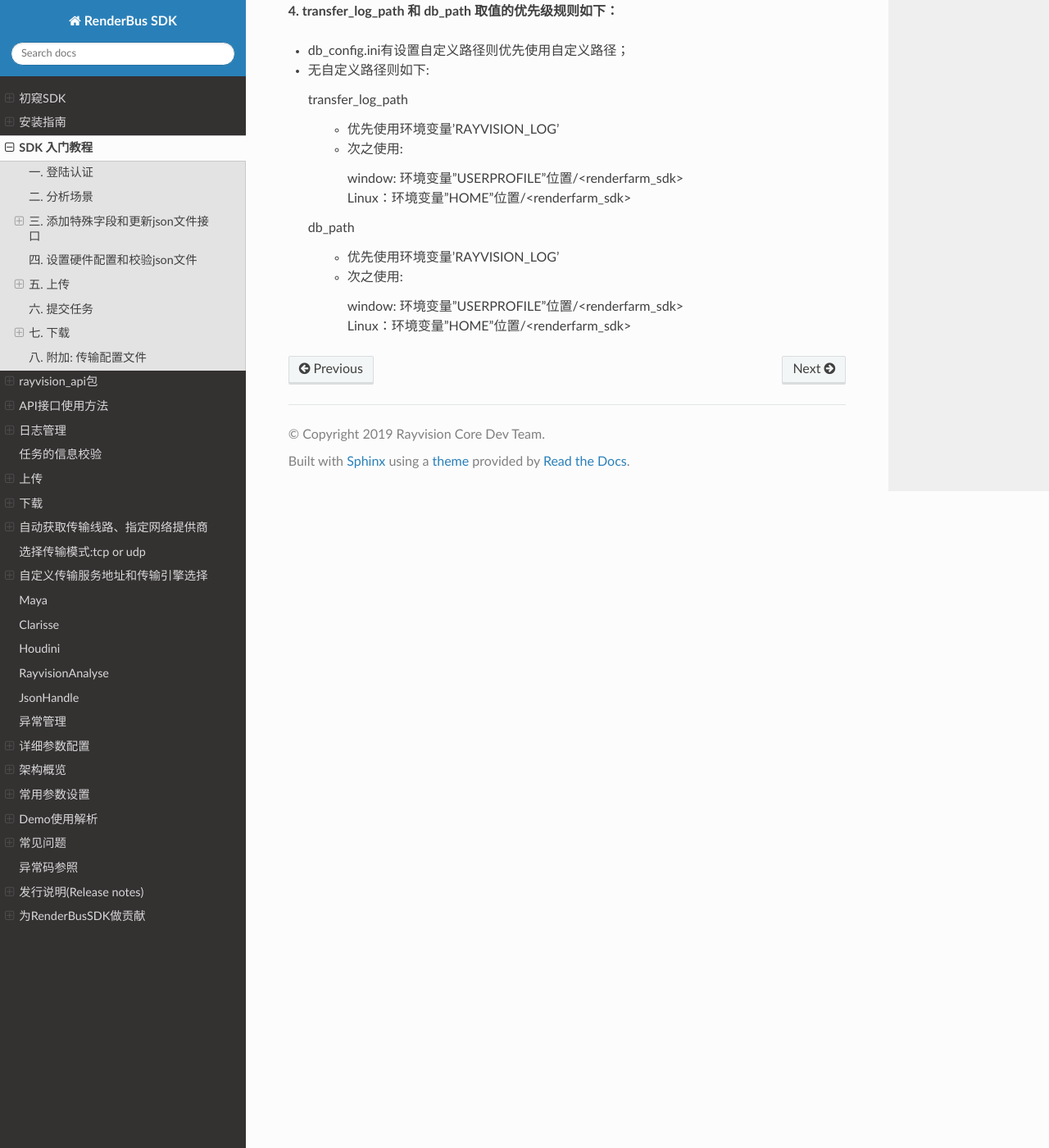
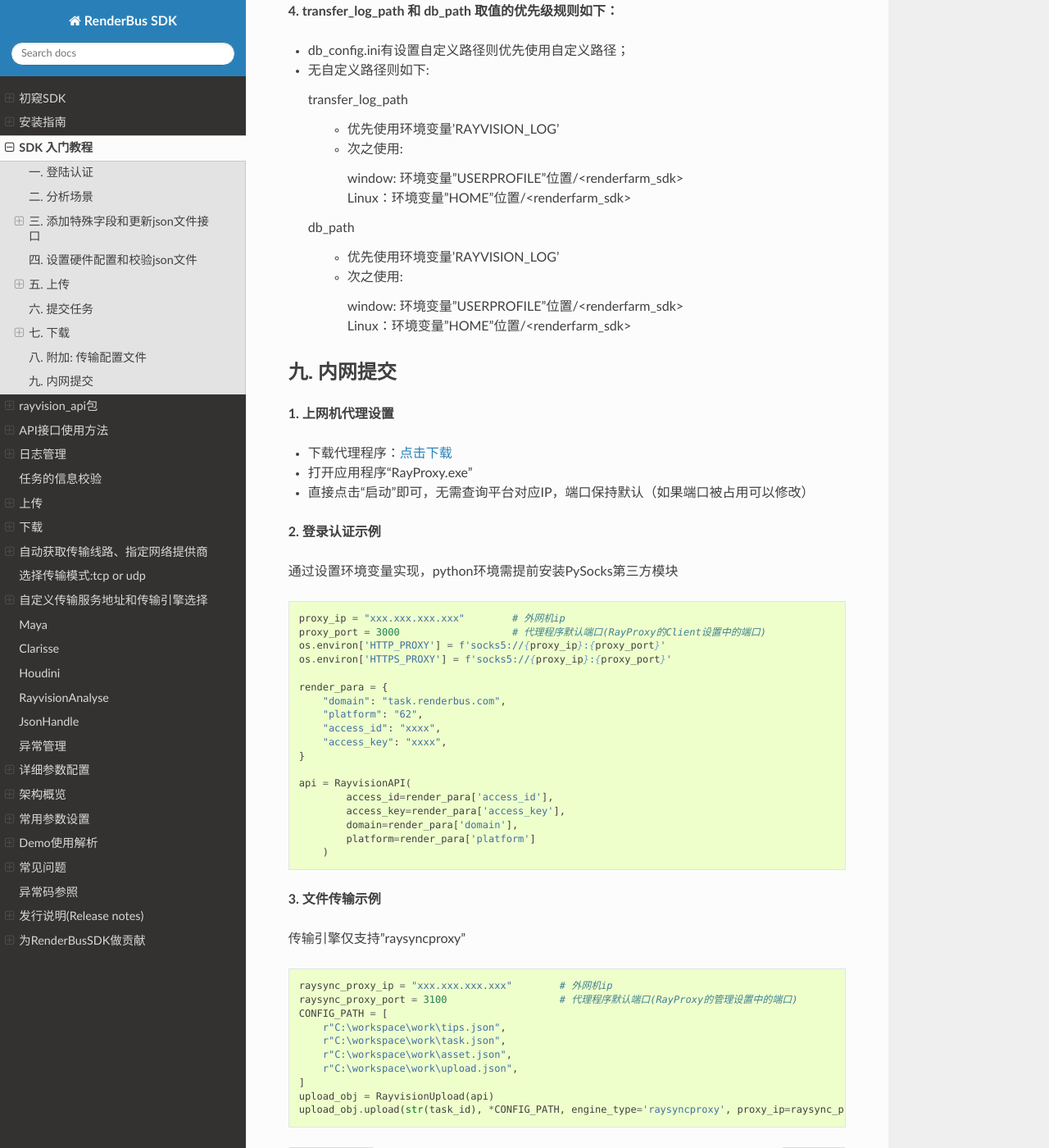
Before and after one commit to renderbus/docs_sdk, a Sphinx documentation site: the page built from docs/render/SDK_tutorial.md, in a window 1280 px wide and 1400 px high, scrolled down 7647 px. Shown: the whole window at 82% size. Built offline with Sphinx 7.4.7 and the Read the Docs theme 3.1.0, drawn with Linux system fonts in a browser that asks for light colours.

Commit message:
新增内网提交流程说明

````diff
--- a/docs/render/SDK_tutorial.md
+++ b/docs/render/SDK_tutorial.md
@@ -320,3 +320,56 @@
   >
   >     window: 环境变量"USERPROFILE"位置/<renderfarm_sdk>
   >     Linux：环境变量"HOME"位置/<renderfarm_sdk>
+
+
+
+### 九. 内网提交
+
+
+**1. 上网机代理设置**
+
+- 下载代理程序：[点击下载](https://cdl.renderbus.com/client/desktop/qclient/web/RayProxy.zip)
+- 打开应用程序“RayProxy.exe”
+- 直接点击“启动”即可，无需查询平台对应IP，端口保持默认（如果端口被占用可以修改）
+
+**2. 登录认证示例**
+
+通过设置环境变量实现，python环境需提前安装PySocks第三方模块
+
+```python
+proxy_ip = "xxx.xxx.xxx.xxx"        # 外网机ip
+proxy_port = 3000                   # 代理程序默认端口(RayProxy的Client设置中的端口)
+os.environ['HTTP_PROXY'] = f'socks5://{proxy_ip}:{proxy_port}'
+os.environ['HTTPS_PROXY'] = f'socks5://{proxy_ip}:{proxy_port}'
+
+render_para = {
+    "domain": "task.renderbus.com",
+    "platform": "62",
+    "access_id": "xxxx",
+    "access_key": "xxxx",
+}
+
+api = RayvisionAPI(
+        access_id=render_para['access_id'],
+        access_key=render_para['access_key'],
+        domain=render_para['domain'],
+        platform=render_para['platform']
+    )
+```
+
+**3. 文件传输示例**
+
+传输引擎仅支持"raysyncproxy"
+
+```python
+raysync_proxy_ip = "xxx.xxx.xxx.xxx"        # 外网机ip
+raysync_proxy_port = 3100                   # 代理程序默认端口(RayProxy的管理设置中的端口)
+CONFIG_PATH = [
+    r"C:\workspace\work\tips.json",
+    r"C:\workspace\work\task.json",
+    r"C:\workspace\work\asset.json",
+    r"C:\workspace\work\upload.json",
+]
+upload_obj = RayvisionUpload(api)
+upload_obj.upload(str(task_id), *CONFIG_PATH, engine_type='raysyncproxy', proxy_ip=raysync_proxy_ip, proxy_port=raysync_proxy_port)
+```
````
